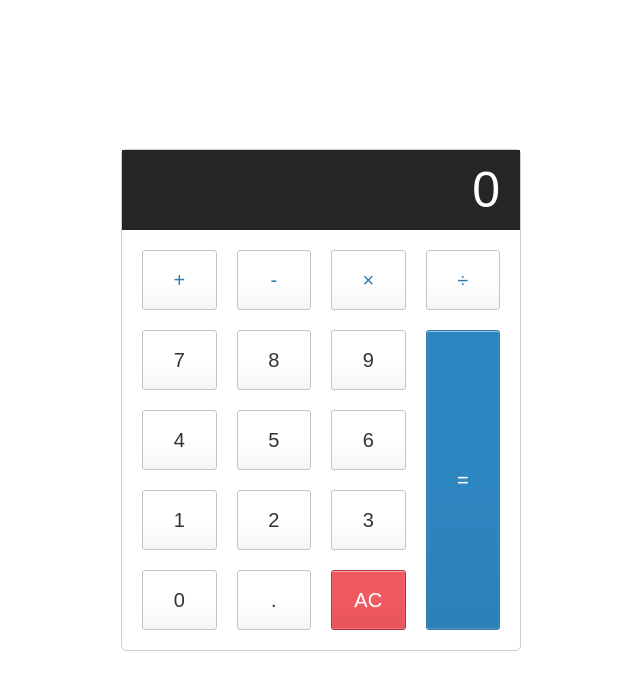
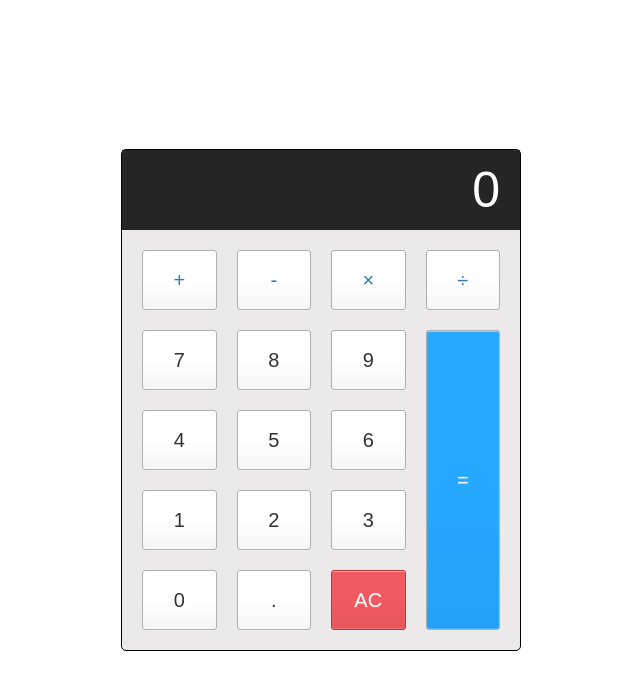
Before and after one commit to Danial-abd/danial-abd.github.io, a plain HTML site: page index.html in a window 1280 px wide. Shown: the whole page, without its empty margins (319-959 px from the left). Drawn offline with Linux system fonts and the light colour scheme.

Commit message:
Membuat Kalkulator Sederhana

```diff
--- a/style.css
+++ b/style.css
@@ -10,13 +10,14 @@ html{
 }
 
 .calculator{
-    border: 1px solid #ccc;
+    border: 1px solid rgb(0, 0, 0);
     border-radius: 5px;
     position: absolute;
     top: 50%;
     left: 50%;
     transform: translate(-50%, -50%);
     width: 400px;
+    background-color: rgb(235, 233, 233);
 }
 
 .calculator-screen{
@@ -35,8 +36,8 @@ button{
     height: 60px;
     background-color: #fff;
     border-radius: 3px;
-    border: 1px solid #c4c4c4;
-    background-color: transparent;
+    border: 1px solid #afafaf;
+    background-color: transparent white;
     font-size: 2rem;
     color: #333;
     background-image: linear-gradient(to bottom,transparent,transparent 50%, rgba(0,0,0,.04));
@@ -45,7 +46,7 @@ button{
 }
 
 button:hover{
-    background-color: #eaeaea;
+    background-color: #000000;
 }
 
 .operator{
@@ -63,15 +64,15 @@ button:hover{
 }
 
 .equal-sign{
-    background-color: #2e86c0;
-    border-color: #337cac;
+    background-color: #25a8ff;
+    border-color: #afafaf;
     color: #fff;
     height: 100%;
     grid-area: 2 / 4 / 6 / 5;
 }
 
 .equal-sign:hover{
-    background-color: #4e9ed4;
+    background-color: #4eb8ff;
 }
 
 .calculator-keys{
```
Also changed, not shown: index.html (+1 -1 lines).
